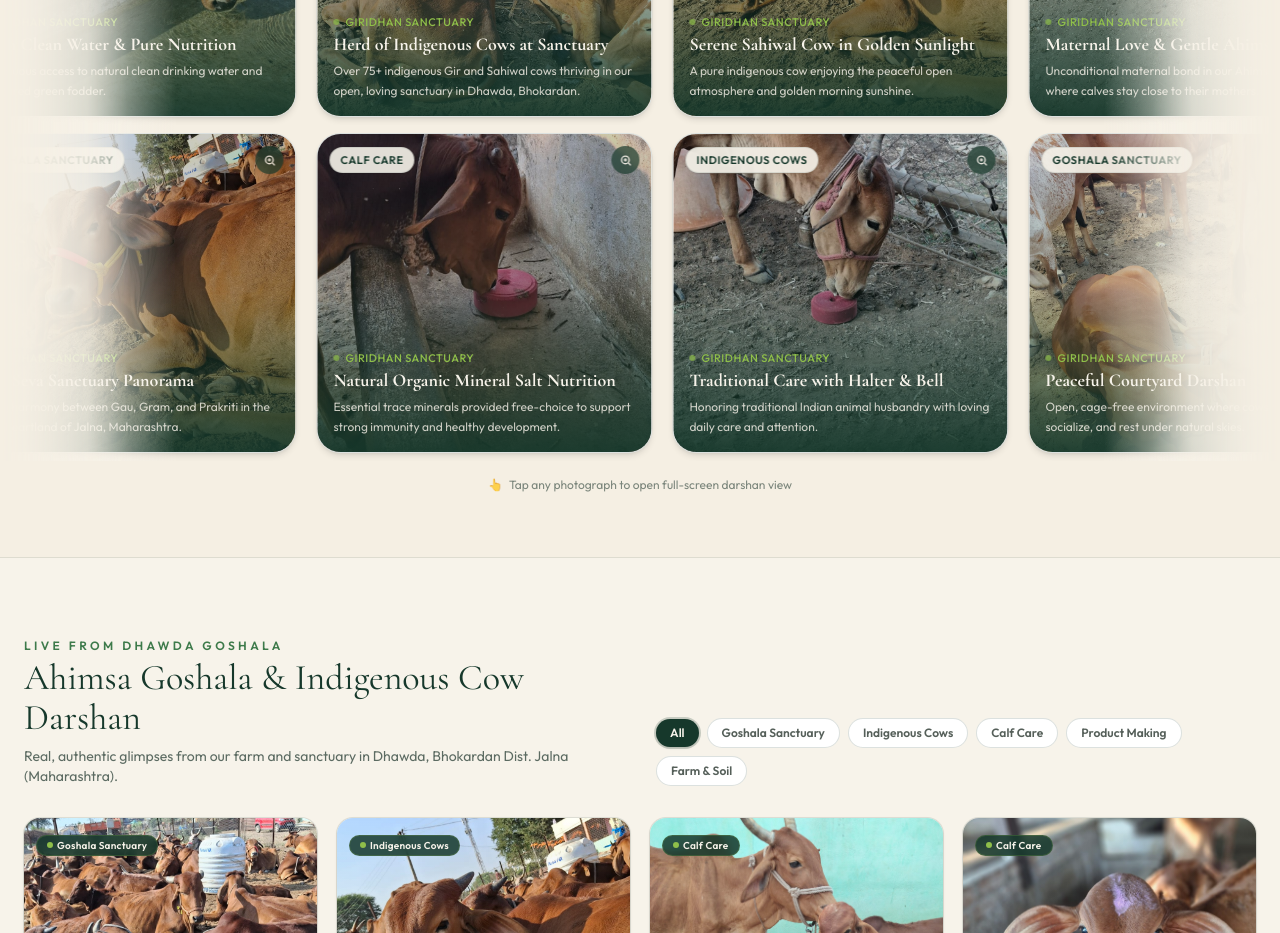
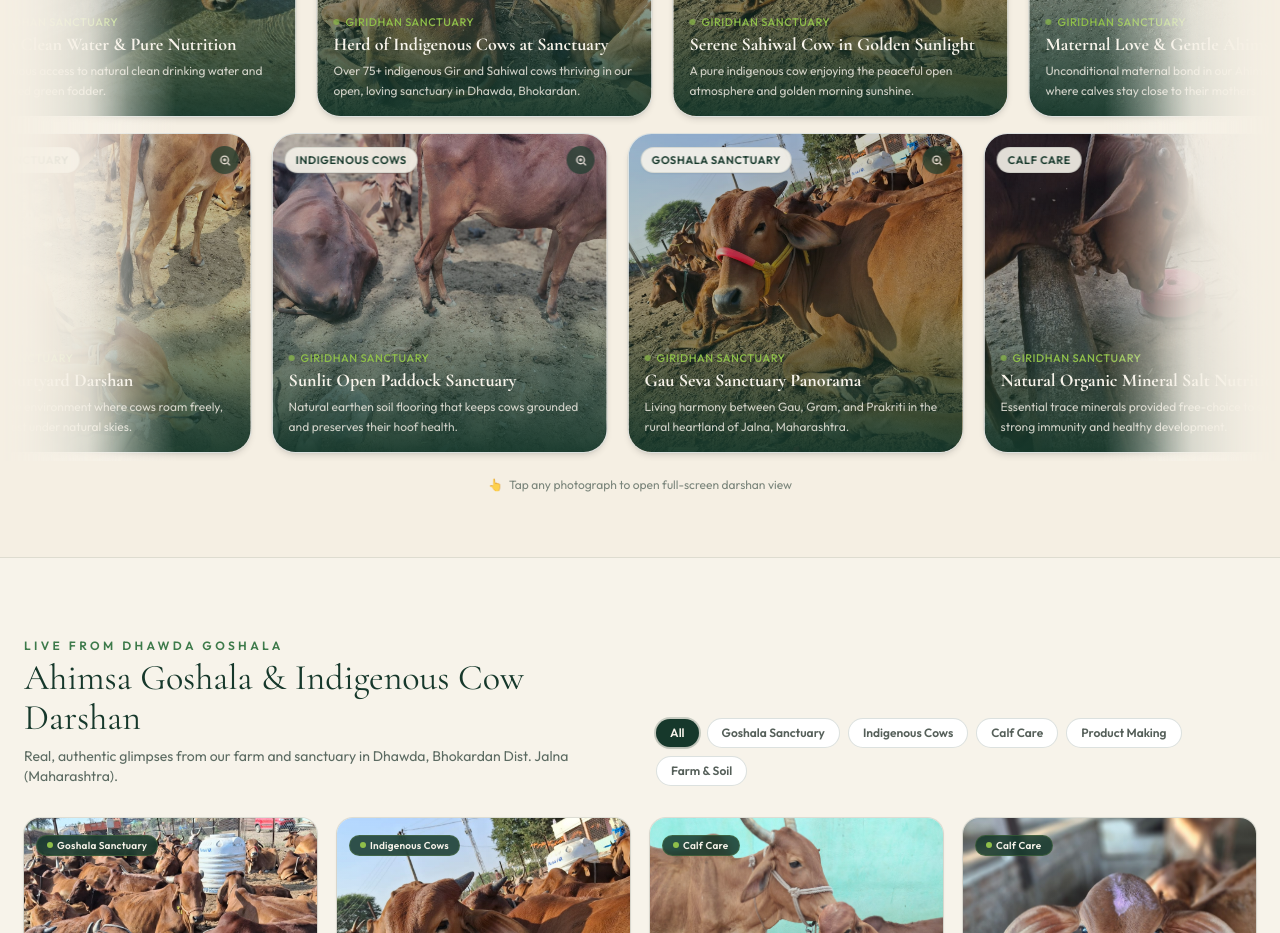
Before and after one commit to Chiranjivi-coder/giridun, a Next.js app: page /gallery in a window 1280 px wide. Shown: the part 980-1913 px from the top of the page. Built offline with nearby package versions, Linux system fonts and the light colour scheme; no server answers.

Commit message:
fix(marquee): animate upper and lower rows in opposite directions (leftward vs rightward)

```diff
--- a/src/app/globals.css
+++ b/src/app/globals.css
@@ -72,6 +72,15 @@ body {
   }
 }
 
+@keyframes marquee-reverse {
+  from {
+    transform: translateX(calc(-100% - var(--gap, 1rem)));
+  }
+  to {
+    transform: translateX(0);
+  }
+}
+
 @keyframes marquee-vertical {
   from {
     transform: translateY(0);
@@ -81,10 +90,27 @@ body {
   }
 }
 
+@keyframes marquee-vertical-reverse {
+  from {
+    transform: translateY(calc(-100% - var(--gap, 1rem)));
+  }
+  to {
+    transform: translateY(0);
+  }
+}
+
 .animate-marquee {
   animation: marquee var(--duration, 40s) linear infinite;
+}
+
+.animate-marquee-reverse {
+  animation: marquee-reverse var(--duration, 40s) linear infinite;
 }
 
 .animate-marquee-vertical {
   animation: marquee-vertical var(--duration, 40s) linear infinite;
 }
+
+.animate-marquee-vertical-reverse {
+  animation: marquee-vertical-reverse var(--duration, 40s) linear infinite;
+}
--- a/src/components/magicui/marquee.tsx
+++ b/src/components/magicui/marquee.tsx
@@ -59,10 +59,11 @@ export function Marquee({
           <div
             key={i}
             className={cn("flex shrink-0 justify-around [gap:var(--gap)]", {
-              "animate-marquee flex-row": !vertical,
-              "animate-marquee-vertical flex-col": vertical,
+              "animate-marquee flex-row": !vertical && !reverse,
+              "animate-marquee-reverse flex-row": !vertical && reverse,
+              "animate-marquee-vertical flex-col": vertical && !reverse,
+              "animate-marquee-vertical-reverse flex-col": vertical && reverse,
               "group-hover:[animation-play-state:paused]": pauseOnHover,
-              "[animation-direction:reverse]": reverse,
             })}
           >
             {children}
```
